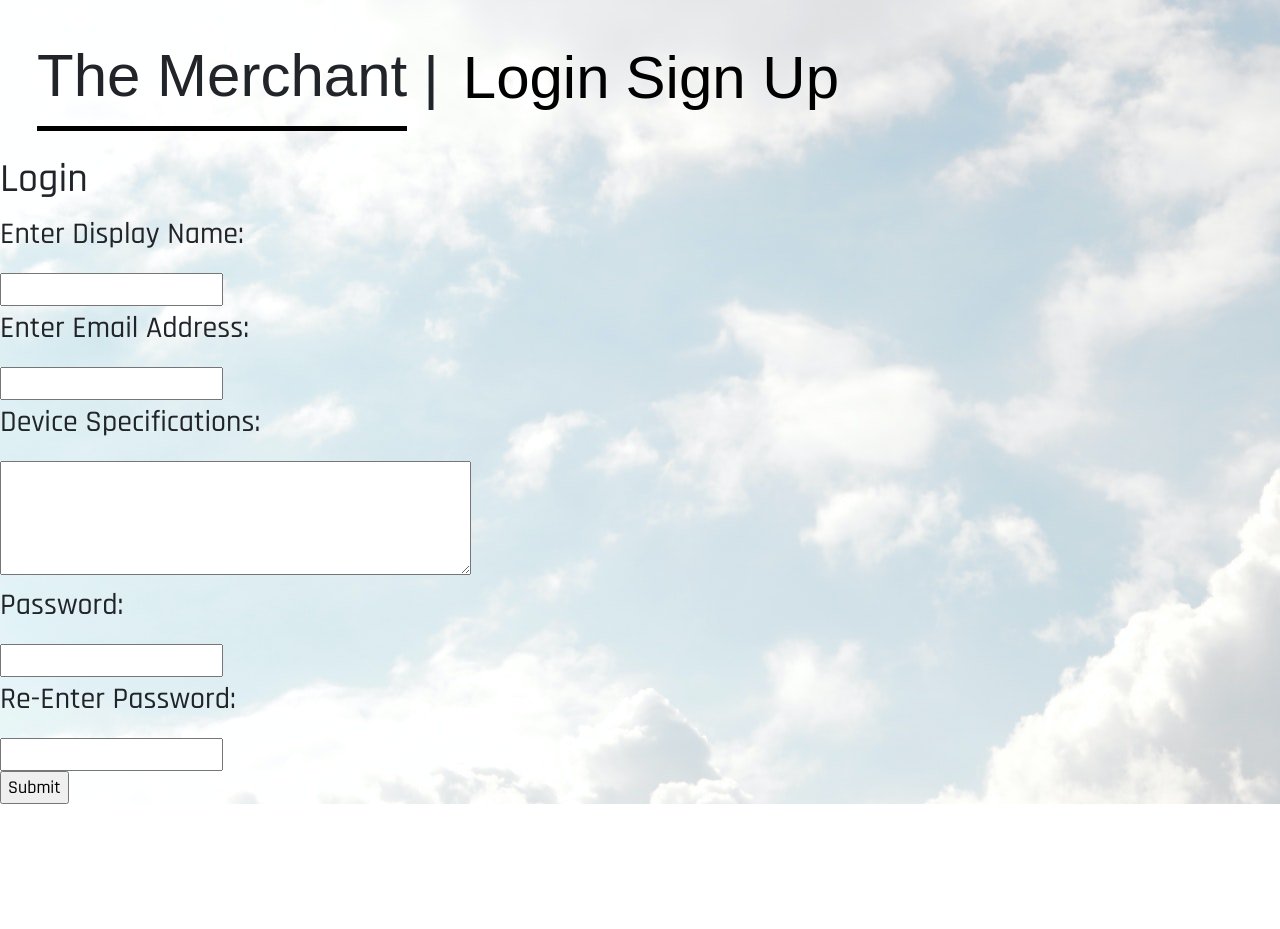
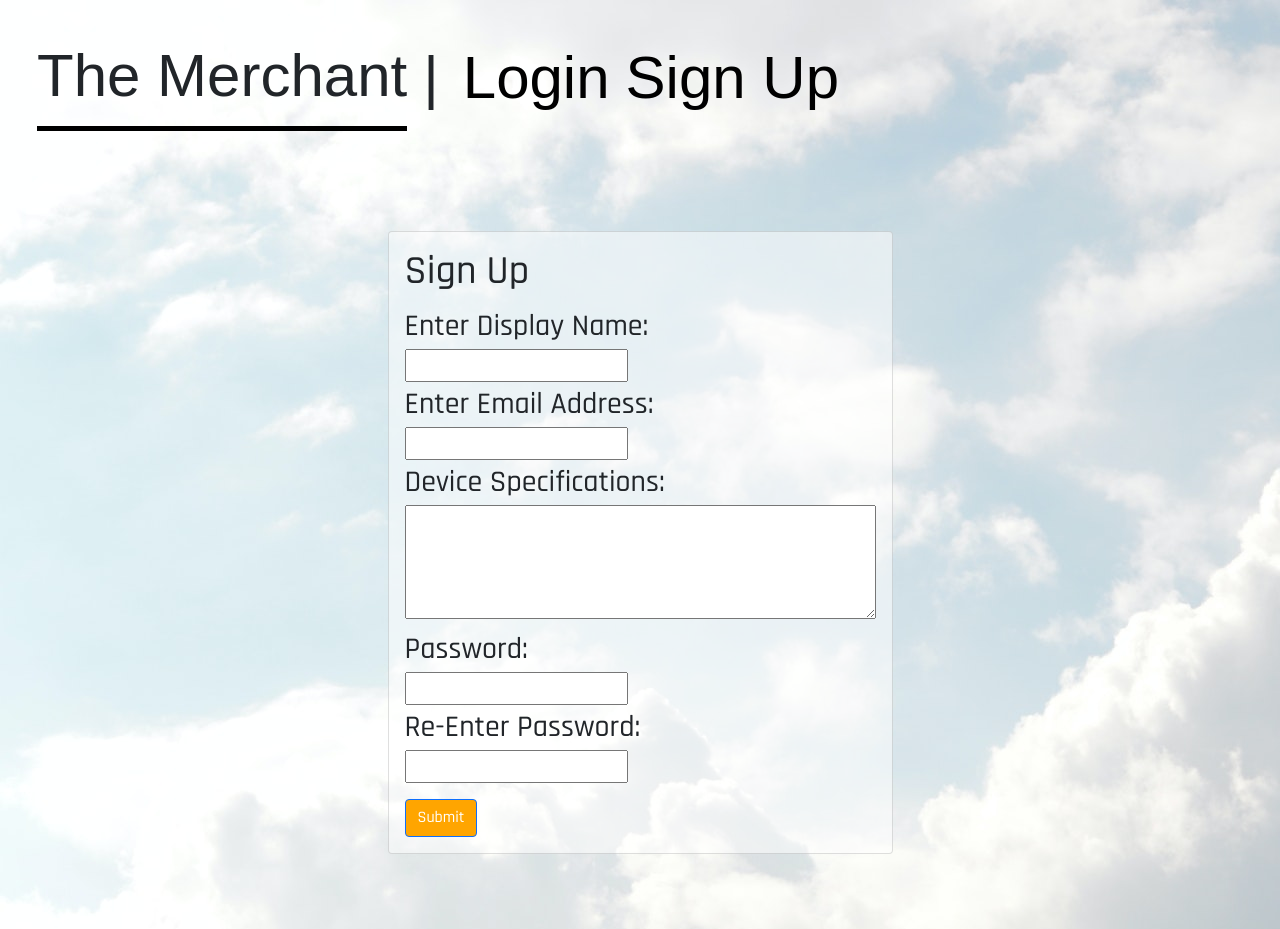
Before and after one commit to shadowbattalion/TrentProject3Client, a React (Create React App) app in the folder the-merchant/: page /user-reg in a window 1280 px wide. Before the commit the page ends 804 px from the top, so only its background shows below. Built offline with nearby package versions, Linux system fonts and the light colour scheme; no server answers; a web font is replaced by a local one.

Commit message:
Done with user reg page

```diff
--- a/the-merchant/src/components/Login.js
+++ b/the-merchant/src/components/Login.js
@@ -112,10 +112,7 @@ export default function Login() {
                     </div>
 
 
-                    {/* <div>
 
-                        <input type="button" onClick={loginSubmit} value="Submit"/>
-                    </div> */}
                 </div>
             </div>
         </React.Fragment>
--- a/the-merchant/src/components/UserReg.js
+++ b/the-merchant/src/components/UserReg.js
@@ -30,7 +30,7 @@ export default function UserReg() {
 
     async function regSubmit (){
 
-        if(field.display_name && field.email && field.email.includes("@") && field.password && (field.password.trim() == field.confirm_password.trim())){
+        if(field.display_name && field.email && /\w*@\w*(\.\w{2,3})+/.test(field.email) && field.password && (field.password.trim() == field.confirm_password.trim())){
             console.log(field.display_name, field.email, field.password)
             console.log("sign in successful")
 
@@ -54,7 +54,7 @@ export default function UserReg() {
 
 
                 history.push("/",{
-                    "message":reg_outcome.data.message,
+                    "message":"User registered. Please enter the following to login.",
                     "page_redirect":"games"
                 })
 
@@ -112,37 +112,52 @@ export default function UserReg() {
 
     return (
         <React.Fragment>
-            <h1>Login</h1>
-            <h2>{location.state?.message}</h2>
-            <h2>{fail}</h2>
+             <div class="landing-page">
                 <div>
+                    <div class="card login-card">
+                        <div class="card-body">
+                            <h1 class="card-title">Sign Up</h1>
+                            <small>{location.state?.message}</small>
+                            <small>{fail}</small>
                             <div>
                                 <label>Enter Display Name:</label>
-                    <p>{validation?.display_name_missing}</p>
-                    <input type="text" name="display_name" value={field.display_name} onChange={updateState}/>
+                                <div><input type="text" name="display_name" value={field.display_name} onChange={updateState}/></div>
+                                <div><small>{validation?.display_name_missing}</small></div>
                             </div>
                             <div>
                                 <label>Enter Email Address:</label>
-                    <p>{validation?.email_missing}</p>
-                    <input type="text" name="email" value={field.email} onChange={updateState}/>
+                                <div><input type="text" name="email" value={field.email} onChange={updateState}/></div>
+                                <div><small>{validation?.email_missing}</small></div>
                             </div>
                             <div>
                                 <label>Device Specifications:</label>
-                    <p>{validation?.device_specs_missing}</p>
-                    <textarea name="device_specs" rows="4" cols="50" value={field.device_specs} onChange={updateState}/>
+                                <div><textarea name="device_specs" rows="4" cols="50" value={field.device_specs} onChange={updateState}/></div>
+                                <div><small>{validation?.device_specs_missing}</small></div>
                             </div>
                             <div>
                                 <label>Password:</label>
-                    <p>{validation?.password_missing}</p>
-                    <input type="password" name="password" value={field.password} onChange={updateState}/>
+                                <div><input type="password" name="password" value={field.password} onChange={updateState}/></div>
+                                <div><small>{validation?.password_missing}</small></div>
                             </div>
                             <div>
                                 <label>Re-Enter Password:</label>
-                    <p>{validation?.confirm_password_missing}</p>
-                    <input type="password" name="confirm_password" value={field.confirm_password} onChange={updateState}/>
+                                <div><input type="password" name="confirm_password" value={field.confirm_password} onChange={updateState}/></div>
+                                <div><small>{validation?.confirm_password_missing}</small></div>
                             </div>
-                <input type="button" onClick={regSubmit} value="Submit"/>
+                            <a href="#" class="btn btn-primary btn-custom-primary mt-3" onClick={regSubmit}>Submit</a>
                         </div>
+                    </div>
+                </div>
+            </div>
+
+
+
+
+
+
+
+
+
         </React.Fragment>
 
     )
```
Lines whose indentation alone changed are shown as unchanged.
